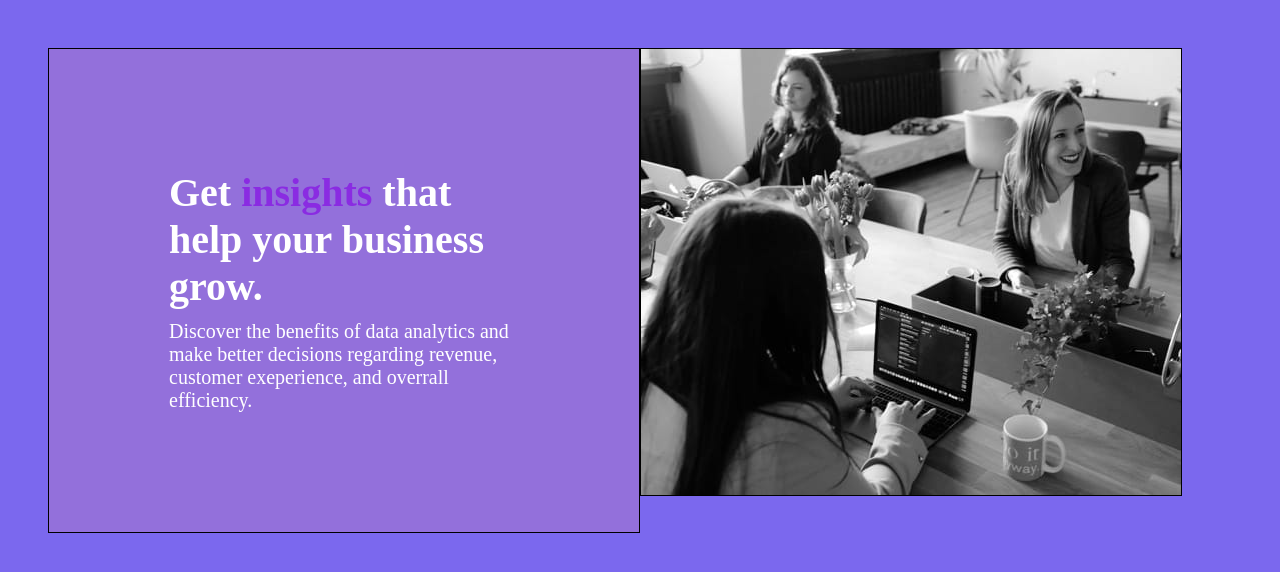
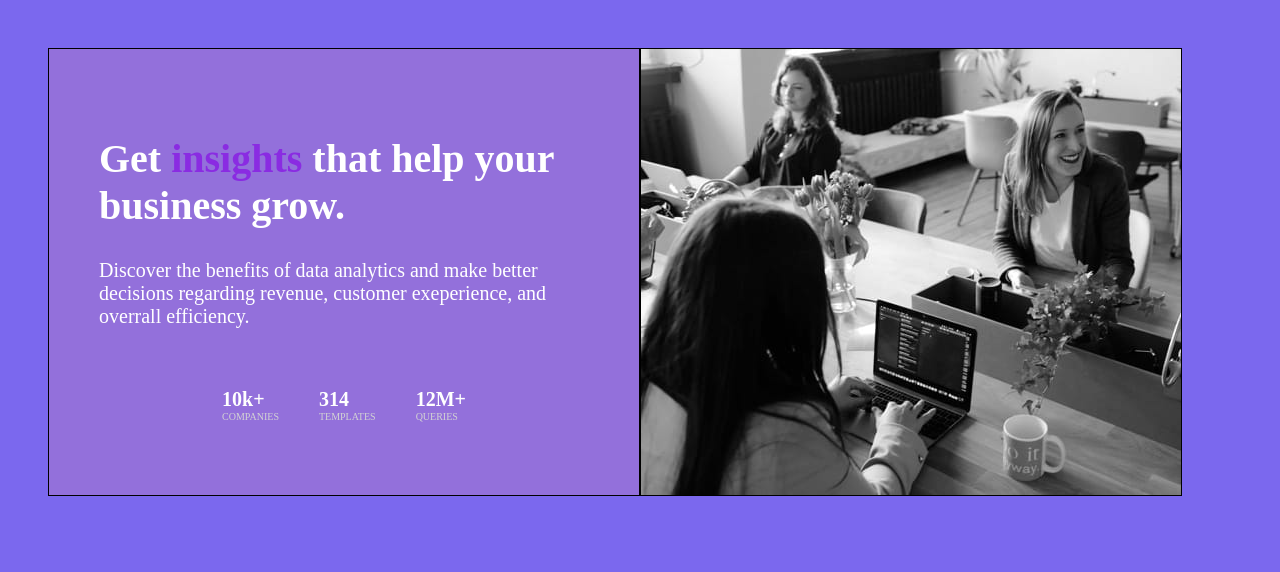
Before and after one commit to tobiasramos/projeto01, a plain HTML site: page index.html in a window 1280 px wide. Drawn offline with Linux system fonts and the light colour scheme.

Commit message:
Adicionando uma nova div no projeto

```diff
--- a/index.html
+++ b/index.html
@@ -15,9 +15,26 @@
     <div class="container">
         <div class="texto">
             <h1>Get <strong>insights</strong> that help your business grow.</h1>
-            <p>Discover the benefits of data analytics and make better decisions
+            <p class="paragrafo">Discover the benefits of data analytics and make better decisions
                 regarding revenue, customer exeperience, and overrall efficiency.
             </p>
+
+            <div class="dados">
+                <div>
+                    <h4>10k+</h4>
+                    <p class="companies">COMPANIES</p>
+                </div>
+                <div>
+                    <h4>314</h4>
+                    <p class="companies">TEMPLATES</p>
+                </div>
+
+                <div>
+                    <h4>12M+</h4>
+                    <p class="companies">QUERIES</p>
+                </div>
+
+            </div>
         </div>
         <div class="imagem">
             <img src="images/image-header-desktop.jpg" alt="imagem">
--- a/style.css
+++ b/style.css
@@ -23,17 +23,36 @@ strong {
     border: 1px solid black;
     font-size: 20px;
 
+    color: white;
+    padding: 50px;
 }
 
-.texto {
-    color: white;
-    padding: 120px;
+.texto h1 {
+    margin-top: 36px;
+}
 
+.paragrafo {
+    margin-top: 30px;
+}
+
+.dados{
+    display: flex;
+    justify-content: center;
 
 }
 
-.texto p {
-    margin-top: 10px;
+.dados div{
+    margin: 20px;
+}
+
+.dados h4 {
+margin-top: 40px;
+
+}
+
+.companies{
+    font-size: 10px;
+    color: #D3D3D3;
 }
 
 
```
